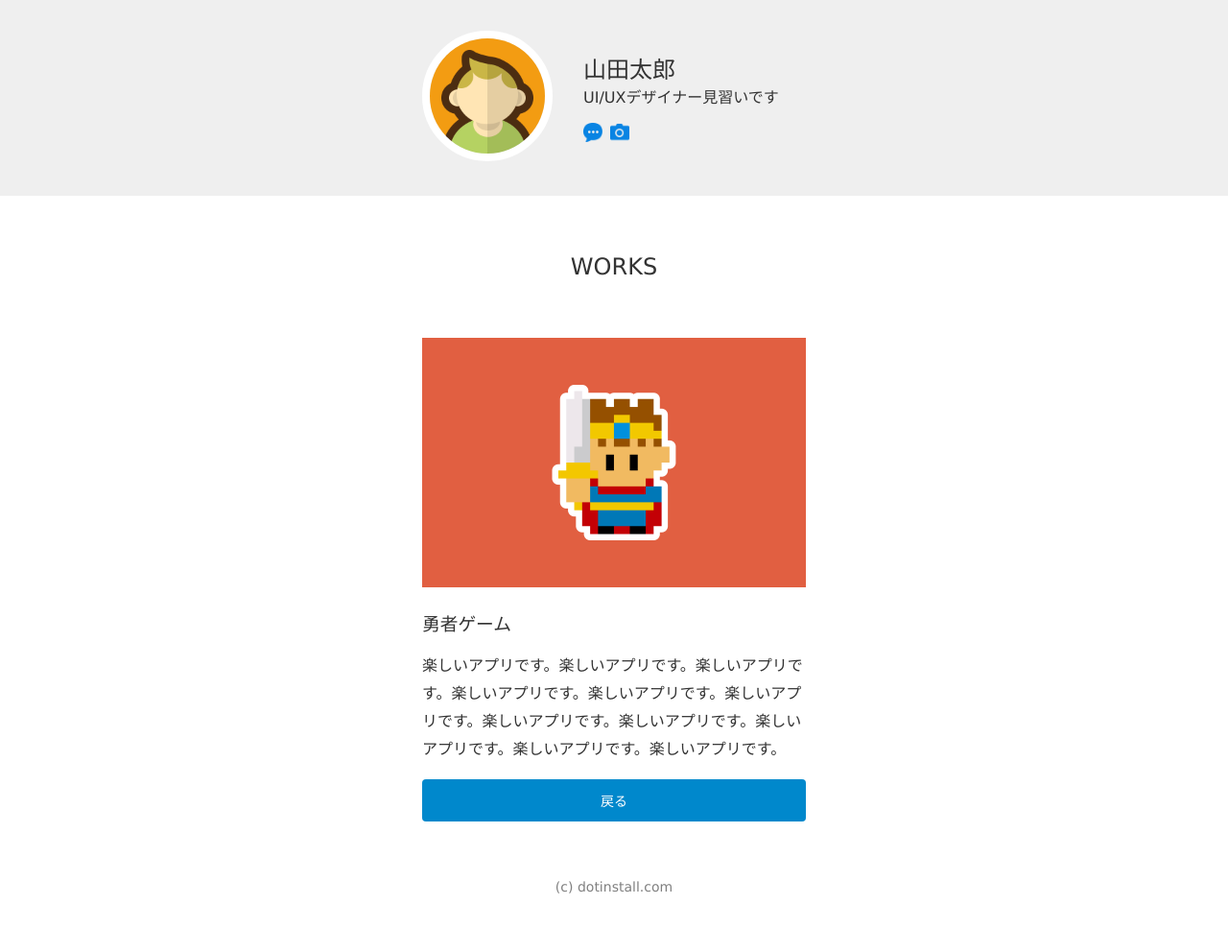
After one commit to oshinoshin/basic_php_v3-master, a PHP site: page /hero.php in a window 1280 px wide. The commit adds this page. Shown: the whole page at 96% size. Run offline with PHP 8.4, Linux system fonts and the light colour scheme.

Commit message:
ドットインストールPHPサイトの作成

```diff
--- /dev/null
+++ b/work/_footer.php
@@ -0,0 +1,7 @@
+</section>
+
+<footer>
+  <p>(c) dotinstall.com</p>
+</footer>
+</body>
+</html>
--- /dev/null
+++ b/work/_header.php
@@ -0,0 +1,50 @@
+<?php
+
+$n = mt_rand(1, 3);
+
+if ($n === 1) {
+  $message = 'UI/UXデザイナー見習いです';
+} elseif ($n === 2) {
+  $message = 'プログラミング勉強中です';
+} else {
+  $message = 'PHPちょっとわかります';
+}
+
+?>
+
+<!DOCTYPE html>
+<html lang="ja">
+<head>
+  <meta charset="utf-8">
+  <title><?= htmlspecialchars($title, ENT_QUOTES, 'UTF-8'); ?>太郎のポートフォリオサイト</title>
+  <link rel="icon" href="favicon.ico">
+  <meta name="description" content="太郎のポートフォリオサイトです。">
+  <link rel="stylesheet" href="css/styles.css">
+</head>
+<body>
+  <header>
+    <div class="container">
+      <div class="icon">
+        <img src="img/taro.png" width="120" height="120" alt="太郎のアイコンです">
+      </div>
+      <div class="info">
+        <h1>山田太郎</h1>
+        <p><?= htmlspecialchars($message, ENT_QUOTES, 'UTF-8'); ?></p>
+        <ul>
+          <li>
+            <a href="https://dotinstall.com" target="_blank">
+              <img src="img/blog.png" width="20" height="20" alt="ブログサイトへのリンク画像です">
+            </a>
+          </li>
+          <li>
+            <a href="https://dotinstall.com" target="_blank">
+              <img src="img/photos.png" width="20" height="20" alt="写真サイトへのリンク画像です">
+            </a>
+          </li>
+        </ul>
+      </div>
+    </div>
+  </header>
+
+  <section class="works">
+    <h1>WORKS</h1>
--- a/work/css/styles.css
+++ b/work/css/styles.css
@@ -85,6 +85,20 @@ header{
   line-height: 1.8;
 }
 
+.works a {
+  text-decoration: none;
+  display: block;
+  text-align: center;
+  font-size: 14px;
+  background: #08c;
+  border-radius: 4px;
+  padding: 12px;
+  color: #fff;
+}
+
+.works a:hover {
+  opacity: 0.8;
+}
 footer p {
   text-align: center;
   font-size: 14px;
--- /dev/null
+++ b/work/hero.php
@@ -0,0 +1,15 @@
+<?php
+
+$title = '勇者ゲーム - ';
+include('_header.php');
+
+?>
+    <section>
+      <img src="img/work1.png" width="400" height="260" alt="勇者ゲームの紹介画像">
+      <h1>勇者ゲーム</h1>
+      <p>楽しいアプリです。楽しいアプリです。楽しいアプリです。楽しいアプリです。楽しいアプリです。楽しいアプリです。楽しいアプリです。楽しいアプリです。楽しいアプリです。楽しいアプリです。楽しいアプリです。</p>
+      <a href="index.php">戻る</a>
+    </section>
+<?php
+
+include('_footer.php');
```
Also changed, not shown: work/index.php (renamed from work/index.html, +11 -41 lines), work/memory.php (added, +15 -0 lines), work/treasure.php (added, +15 -0 lines).
